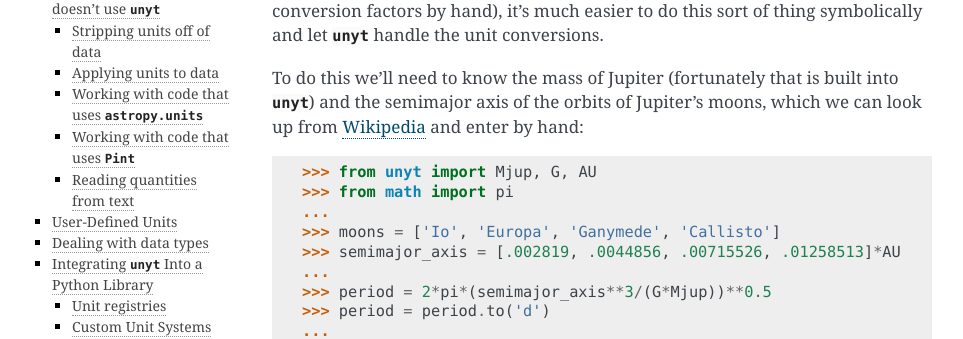
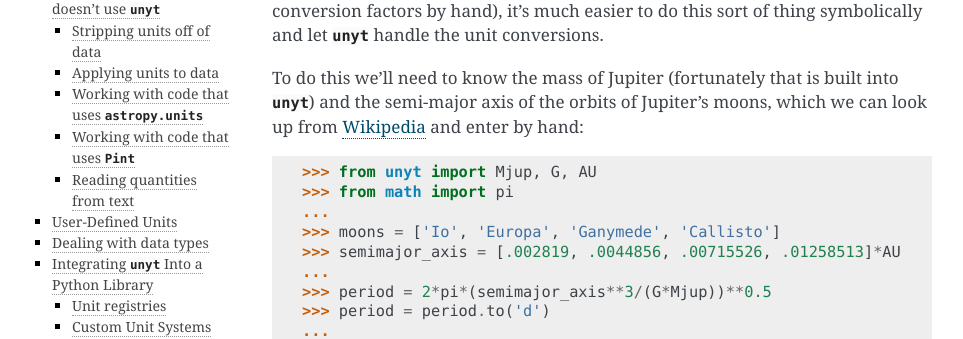
Before and after one commit to yt-project/unyt, a Sphinx documentation site: the page built from docs/usage.rst, in a window 1280 px wide and 900 px high, scrolled down 595 px. Shown: the part 170-509 px from the top of the window, without its empty margins (148-1111 px from the left). Built offline with Sphinx 7.4.7, drawn with Linux system fonts in a browser that asks for light colours; pages that are not in the unit, such as notebooks, are missing from menus; the version number could not be read and is left out.

Commit message:
DOC: fix a typo

```diff
--- a/docs/usage.rst
+++ b/docs/usage.rst
@@ -35,7 +35,7 @@ and plugging in conversion factors by hand), it's much easier to do this sort of
 thing symbolically and let :mod:`unyt` handle the unit conversions.
 
 To do this we'll need to know the mass of Jupiter (fortunately that is built
-into :mod:`unyt`) and the semimajor axis of the orbits of Jupiter's moons, which
+into :mod:`unyt`) and the semi-major axis of the orbits of Jupiter's moons, which
 we can look up from `Wikipedia
 <https://en.wikipedia.org/wiki/Moons_of_Jupiter#List>`_ and enter by hand::
 
```
